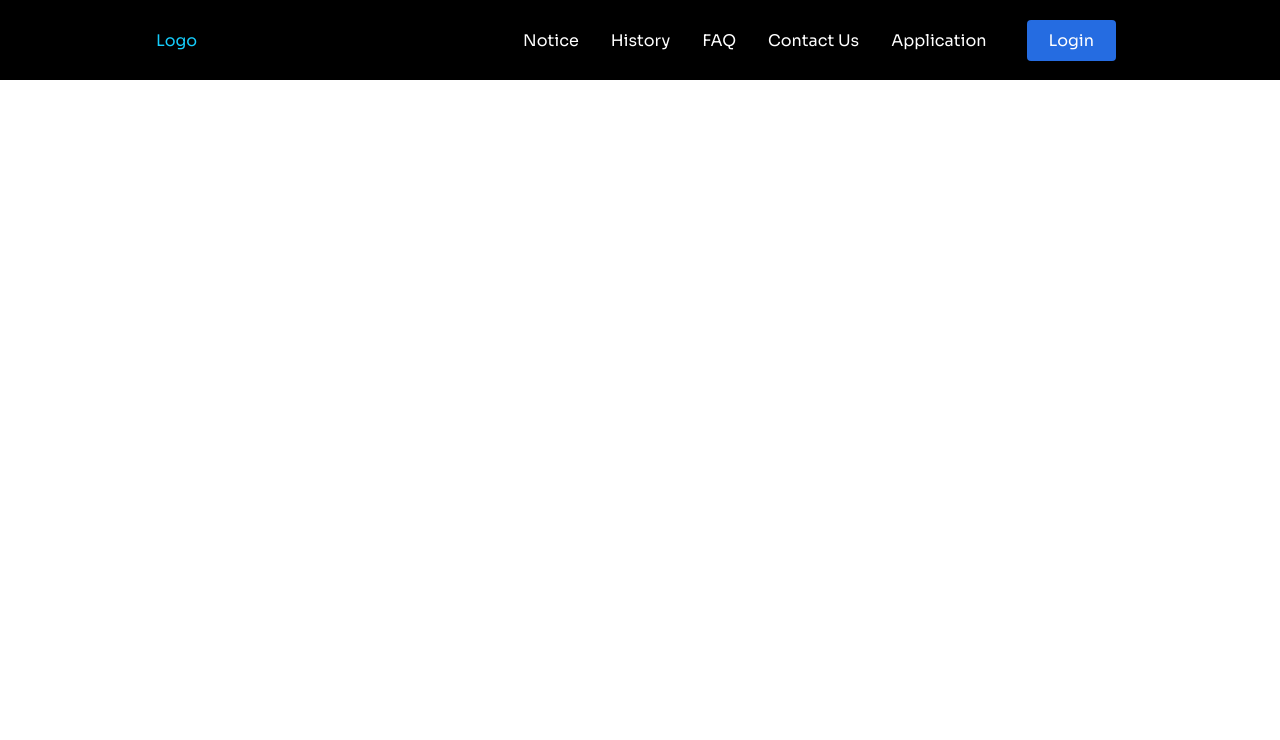
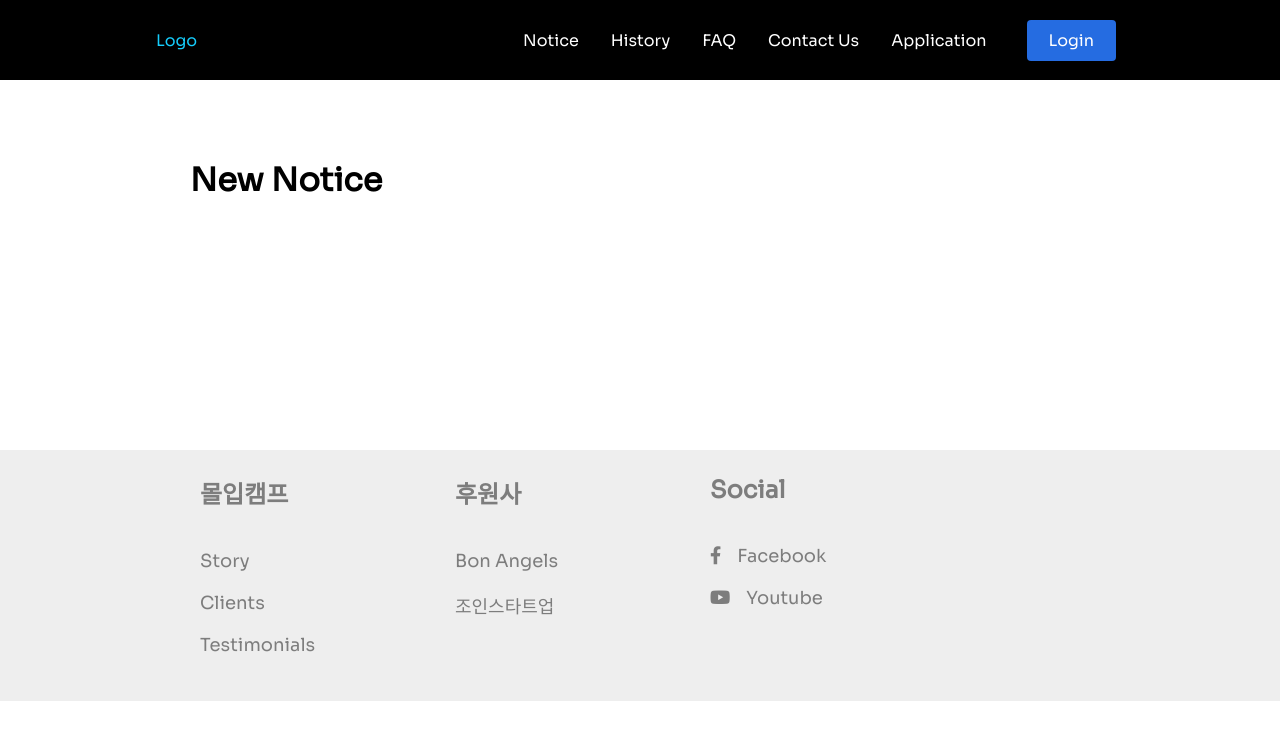
Before and after one commit to lke1221/madcamp_project3, a React (Create React App) app: page /newnotice in a window 1280 px wide. Shown: the top 740 px of the page. Built offline with nearby package versions, Linux system fonts and the light colour scheme.

Commit message:
0718 15:02

```diff
--- a/public/index.html
+++ b/public/index.html
@@ -24,6 +24,8 @@
       work correctly both with client-side routing and a non-root public URL.
       Learn how to configure a non-root public URL by running `npm run build`.
     -->
+    <link href="https://fonts.googleapis.com/css2?family=Nunito+Sans&display=swap" rel="stylesheet">
+    <link rel="stylesheet" href="https://use.fontawesome.com/releases/v5.13.1/css/all.css" integrity="sha384-xxzQGERXS00kBmZW/6qxqJPyxW3UR0BPsL4c8ILaIWXva5kFi7TxkIIaMiKtqV1Q" crossorigin="anonymous">
     <title>React App</title>
   </head>
   <body>
--- a/src/App.js
+++ b/src/App.js
@@ -12,6 +12,8 @@ import Login from './pages/login';
 import SignUp from './pages/signup';
 import PostView from './pages/PostView'
 import ChangePassword from './pages/changepassword'
+import NewNotice from './pages/newnotice'
+import { FooterContainer } from './containers/footer'
 
 class App extends Component {
 
@@ -30,7 +32,9 @@ class App extends Component {
         <Route path='/signup' component={SignUp}/>
         <Route path='/changepassword' component={ChangePassword}/>
         <Route path='/postView/:no' component={PostView} />
+        <Route path='/newnotice' component={NewNotice} />
       </Switch>
+      <FooterContainer />
     </Router>
   );
 }
--- /dev/null
+++ b/src/components/footer/index.js
@@ -0,0 +1,26 @@
+import React from 'react';
+import { Container, Wrapper, Row, Column, Link, Title } from './styles/footer';
+
+export default function Footer({ children, ...restProps }) {
+  return <Container {...restProps}>{children}</Container>;
+}
+
+Footer.Wrapper = function FooterWrapper({children, ...restProps}) {
+  return <Wrapper {...restProps}>{children}</Wrapper>
+}
+
+Footer.Row = function FooterRow({ children, ...restProps }) {
+  return <Row {...restProps}>{children}</Row>;
+};
+
+Footer.Column = function FooterColumn({ children, ...restProps }) {
+  return <Column {...restProps}>{children}</Column>;
+};
+
+Footer.Link = function FooterLink({ children, ...restProps }) {
+  return <Link {...restProps}>{children}</Link>;
+};
+
+Footer.Title = function FooterTitle({ children, ...restProps }) {
+  return <Title {...restProps}>{children}</Title>;
+};
--- /dev/null
+++ b/src/components/footer/styles/footer.js
@@ -0,0 +1,54 @@
+import styled from 'styled-components';
+
+export const Container = styled.div`
+  padding: 25px 60px;
+  background: #EEEEEE;
+  margin-top: 250px;
+  @media (max-width: 1000px) {
+    padding: 70px 30px;
+  }
+`;
+
+export const Wrapper = styled.div`
+    display: flex;
+    flex-direction: column;
+    justify-content: center;
+    max-width: 1000px;
+    margin: 0 auto;
+    /* background: red; */
+`
+
+export const Column = styled.div`
+  display: flex;
+  flex-direction: column;
+  text-align: left;
+  margin-left: 60px;
+`;
+
+export const Row = styled.div`
+  display: grid;
+  grid-template-columns: repeat(auto-fill, minmax(230px, 1fr));
+  grid-gap: 20px;
+  @media (max-width: 1000px) {
+    grid-template-columns: repeat(auto-fill, minmax(200px, 1fr));
+  }
+  justify-content: center;
+`;
+
+export const Link = styled.a`
+  color: #7D7D7D;
+  margin-bottom: 20px;
+  font-size: 18px;
+  text-decoration: none;
+  &:hover {
+      color: #ff9c00;
+      transition: 200ms ease-in;
+  }
+`;
+
+export const Title = styled.p`
+  font-size: 24px;
+  color: #7D7D7D;
+  margin-bottom: 40px;
+  font-weight: bold;
+`;
--- /dev/null
+++ b/src/components/icons/index.js
@@ -0,0 +1,6 @@
+import React from 'react'
+import { Icon } from './styles/icons'
+
+export default function Icons({className}) {
+    return <Icon className={className} />
+}
--- /dev/null
+++ b/src/components/icons/styles/icons.js
@@ -0,0 +1,6 @@
+import styled from 'styled-components';
+
+export const Icon = styled.i`
+    font-size: 18px;
+    margin-right: 16px;
+`
--- /dev/null
+++ b/src/containers/footer.js
@@ -0,0 +1,32 @@
+import React from 'react'
+import Footer from '../components/footer'
+import Icon from '../components/icons'
+
+export function FooterContainer() {
+    return (
+        <Footer>
+            <Footer.Wrapper>
+            <Footer.Row>
+                <Footer.Column>
+                <Footer.Title>몰입캠프</Footer.Title>
+                    <Footer.Link href="#">Story</Footer.Link>
+                    <Footer.Link href="#">Clients</Footer.Link>
+                    <Footer.Link href="#">Testimonials</Footer.Link>
+                </Footer.Column>
+                <Footer.Column>
+                <Footer.Title>후원사</Footer.Title>
+                    <Footer.Link href="https://www.bonangels.net/" target="_blank">Bon Angels</Footer.Link>
+                    <Footer.Link href="https://www.joinstartup.co.kr/" target="_blank">조인스타트업</Footer.Link>
+                </Footer.Column>
+                <Footer.Column>
+                <Footer.Title>Social</Footer.Title>
+                    <Footer.Link href="https://www.facebook.com/themadcamp/" target="_blank"><Icon className="fab fa-facebook-f" />Facebook</Footer.Link>
+                    {/*<Footer.Link href="#"><Icon className="fab fa-instagram" />Instagram</Footer.Link>*/}
+                    <Footer.Link href="https://www.youtube.com/channel/UCOJkBzrgLfzFlHHGTLjJ5mw" target="_blank"><Icon className="fab fa-youtube" />Youtube</Footer.Link>
+                    {/*<Footer.Link href="#"><Icon className="fab fa-twitter" />Twitter</Footer.Link>*/}
+                </Footer.Column>
+            </Footer.Row>
+            </Footer.Wrapper>
+        </Footer>
+    )
+}
--- a/src/pages/faq.js
+++ b/src/pages/faq.js
@@ -11,7 +11,7 @@ const AccordionSection = styled.div`
   align-items: center;
 
   position: relative;
-  height: 100vh;
+  height: 70vh;
   background: #fff;
 `;
 
--- /dev/null
+++ b/src/pages/newnotice.js
@@ -0,0 +1,22 @@
+
+import React from 'react';
+
+const NewNotice = () => {
+  return (
+    <div
+      style={{
+        display: 'flex',
+        justifyContent: 'center',
+        alignItems: 'center',
+        flexDirection: 'column',
+        paddingTop: 80,
+      }}
+    >
+        <div style={{width: 900}}>
+            <h1>New Notice</h1>
+        </div>
+    </div>
+  );
+};
+
+export default NewNotice;
--- a/src/pages/notice.js
+++ b/src/pages/notice.js
@@ -1,7 +1,8 @@
 import React from 'react';
 import PostList from './PostList';
+import { Link } from 'react-router-dom'
 
-const Notice = () => {
+const Notice = ({history}) => {
   return (
     <div
       style={{
@@ -17,6 +18,10 @@ const Notice = () => {
       <div style={{width: 900}}>
         <h1 style={{marginBottom: 50, fontSize: 30}}>Notice</h1>
         <PostList />
+        <Link to="/newnotice">
+          <button className="new-notice" style={{marginTop: 20,
+                                          fontSize: 20}}>작성하기</button>
+        </Link>
       </div>
     </div>
   );
```
Also changed, not shown: 1 other file (tests, documents, lock files or other folders).
